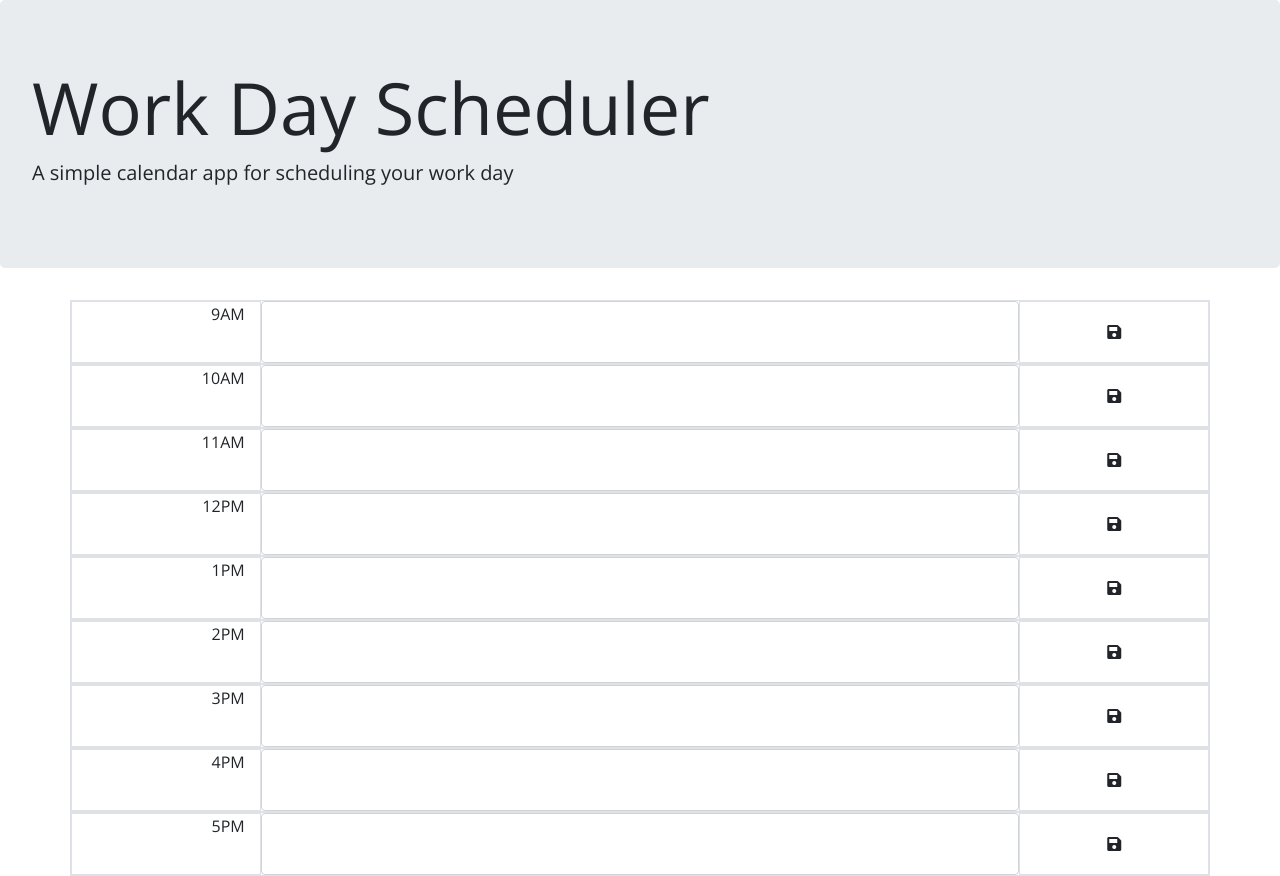
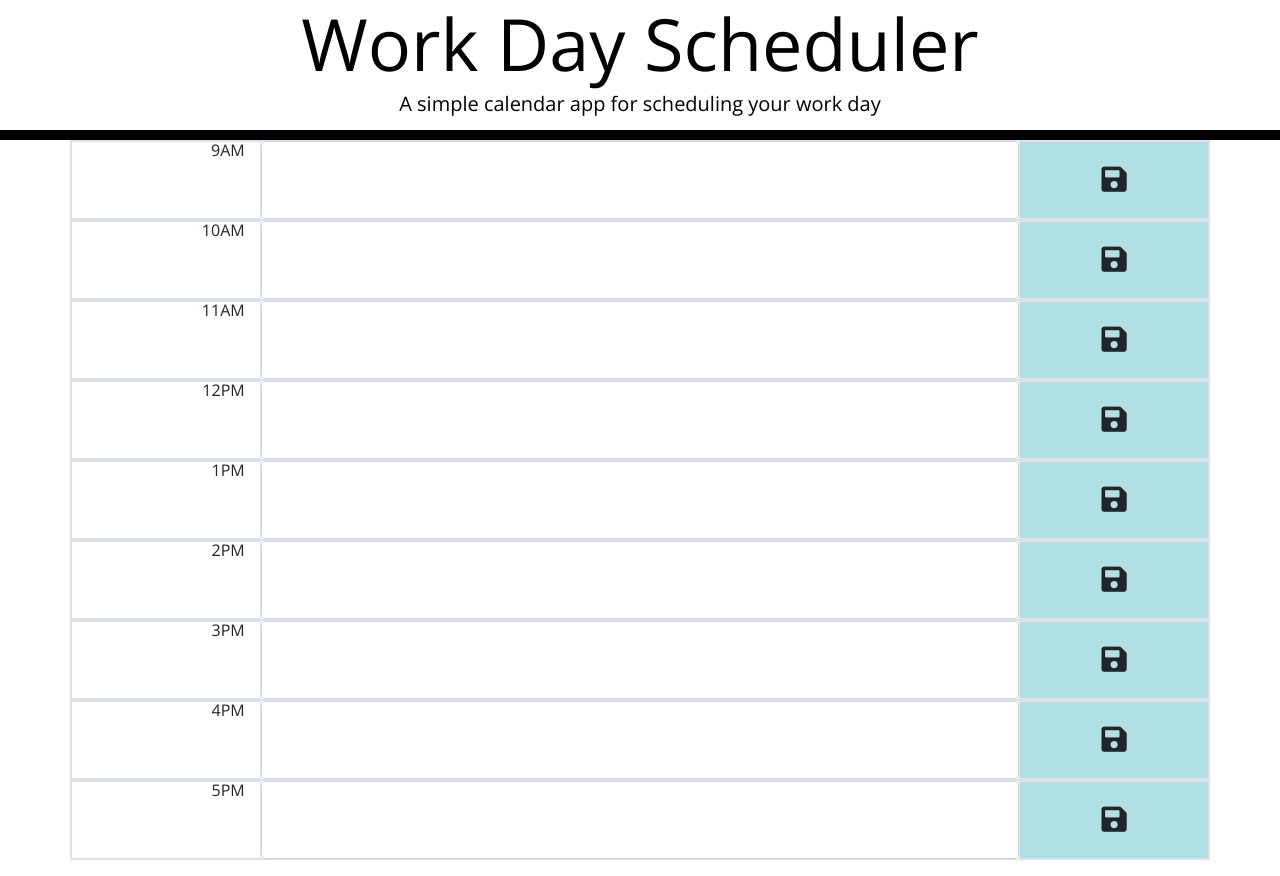
Before and after one commit to jacobgoreham/jacobs-work-day-scheduler, a plain HTML site: page Develop/index.html in a window 1280 px wide. Drawn offline with nearby package versions, Linux system fonts and the light colour scheme; files that its build step writes are made by us from their sources; files whose address does not match are found by name.

Commit message:
Cleaned up and added CSS to project.

```diff
--- a/Develop/index.html
+++ b/Develop/index.html
@@ -23,7 +23,7 @@
   </head>
 
   <body>
-    <header class="jumbotron">
+    <header class="header">
       <h1 class="display-3">Work Day Scheduler</h1>
       <p class="lead">A simple calendar app for scheduling your work day</p>
       <p id="currentDay" class="lead"></p>
--- a/Develop/style.css
+++ b/Develop/style.css
@@ -1,6 +1,7 @@
 body {
-  font-family: 'Open Sans', sans-serif;
+  font-family: "Open Sans", sans-serif;
   font-size: 16px;
+  line-height: 1;
 }
 
 textarea {
@@ -12,15 +13,30 @@ textarea {
   padding: 10px;
 }
 
+.save-container {
+  background-color: powderblue;
+}
+
+.header {
+  text-align: center;
+  background-color: transparent;
+  color: black;
+  border-radius: 0;
+  border-bottom: 10px solid black;
+}
+
 .description {
   white-space: pre-wrap;
 }
 
 .time-block {
+  text-align: center;
   border-radius: 15px;
 }
 
 .row {
+  white-space: pre-wrap;
+  height: 80px;
   border-top: 1px solid white;
 }
 
@@ -57,3 +73,7 @@ textarea {
   font-size: 20px;
   transition: all 0.3s ease-in-out;
 }
+
+.fa-save {
+  font-size: 1.8rem;
+}
```
